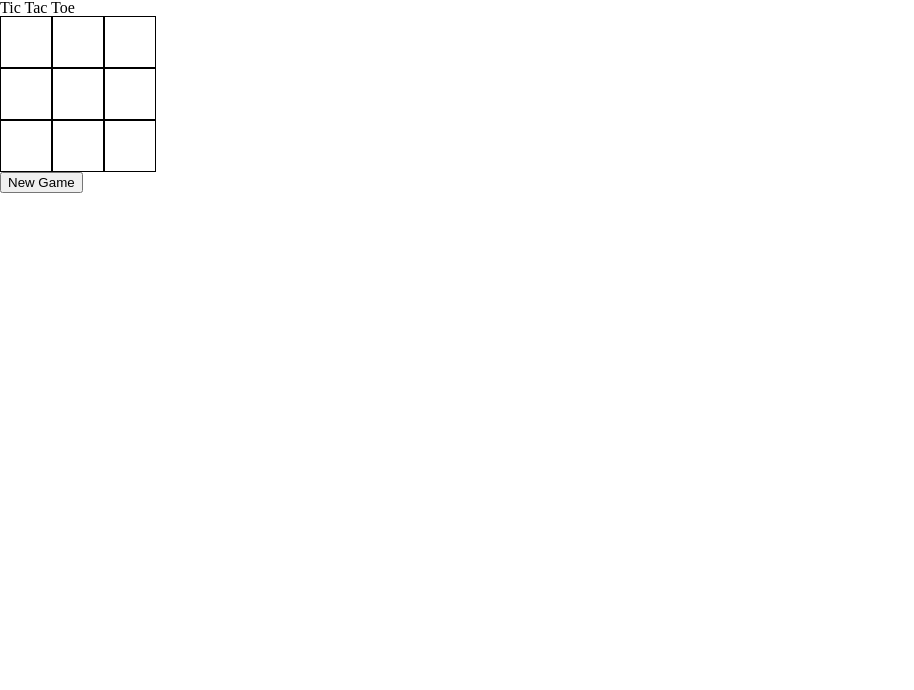
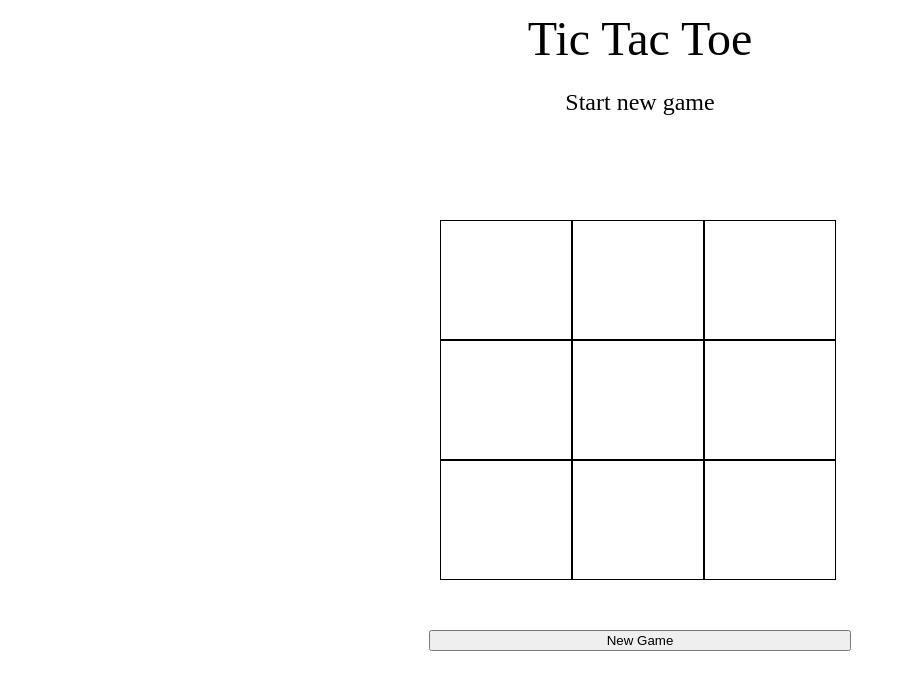
Before and after one commit to Aquilaruspante/tic-tac-toe, a React (Vite) app: page / in a window 1280 px wide. Shown: the top 690 px of the page, without its empty margins (0-914 px from the left). Built offline with nearby package versions, Linux system fonts and the light colour scheme.

Commit message:
add first styling

```diff
--- a/src/App.css
+++ b/src/App.css
@@ -0,0 +1,11 @@
+body {
+    height: 100vh;
+}
+
+#root {
+    height: 100%;
+    display: flex;
+    flex-direction: column;
+    align-items: center;
+    justify-content: start;
+}
--- a/src/components/cell/Cell.module.css
+++ b/src/components/cell/Cell.module.css
@@ -1,5 +1,10 @@
 .cell {
-    width: 50px;
-    height: 50px;
+    width: 33%;
+    height: 120px;
     border: 1px solid black;
+    box-sizing: border-box;
+    padding: 20px;
+    font-size: 5rem;
+    font-weight: 100;
+    text-align: center;
 }
--- a/src/components/mainPage/MainPage.jsx
+++ b/src/components/mainPage/MainPage.jsx
@@ -1,5 +1,6 @@
 import { useState } from "react";
 import PlayArea from "../playArea/PlayArea";
+import styles from './MainPage.module.css';
 
 function randomizeActivePlayer() {
     const index = Math.floor(Math.random() * 2);
@@ -21,9 +22,12 @@ export default function MainPage() {
 
     return (
         <>
-            <h1>Tic Tac Toe</h1>
+            <header className={styles.header}>
+                <h1 className={styles.title}>Tic Tac Toe</h1>
+            </header>
+            <div className={styles.infoPanel}>{activePlayer ? `Active Player: ${activePlayer}` : 'Start new game'}</div>
             <PlayArea activePlayer={activePlayer} setActivePlayer={setActivePlayer} gameInitialized={gameInitialized} />
-            <button onClick={manageNewGameClick}>New Game</button>
+            <button className={styles.button} onClick={manageNewGameClick}>New Game</button>
         </>
     )
 }
--- /dev/null
+++ b/src/components/mainPage/MainPage.module.css
@@ -0,0 +1,23 @@
+.header {
+    height: 80px;
+}
+
+.title {
+    height: 100%;
+    text-align: center;
+    font-size: 3rem;
+    padding-top: 15px;
+    box-sizing: border-box;
+}
+
+.infoPanel {
+    height: 40px;
+    font-size: 1.5rem;
+    text-align: center;
+    padding: 10px;
+    box-sizing: border-box;
+}
+
+.button {
+    width: 33%;
+}
--- a/src/components/playArea/PlayArea.module.css
+++ b/src/components/playArea/PlayArea.module.css
@@ -1,3 +1,10 @@
 .row {
     display: flex;
+    width: 100%;
 }
+
+.box {
+    width: 400px;
+    margin-top: 100px;
+    margin-bottom: 50px;
+}
```
